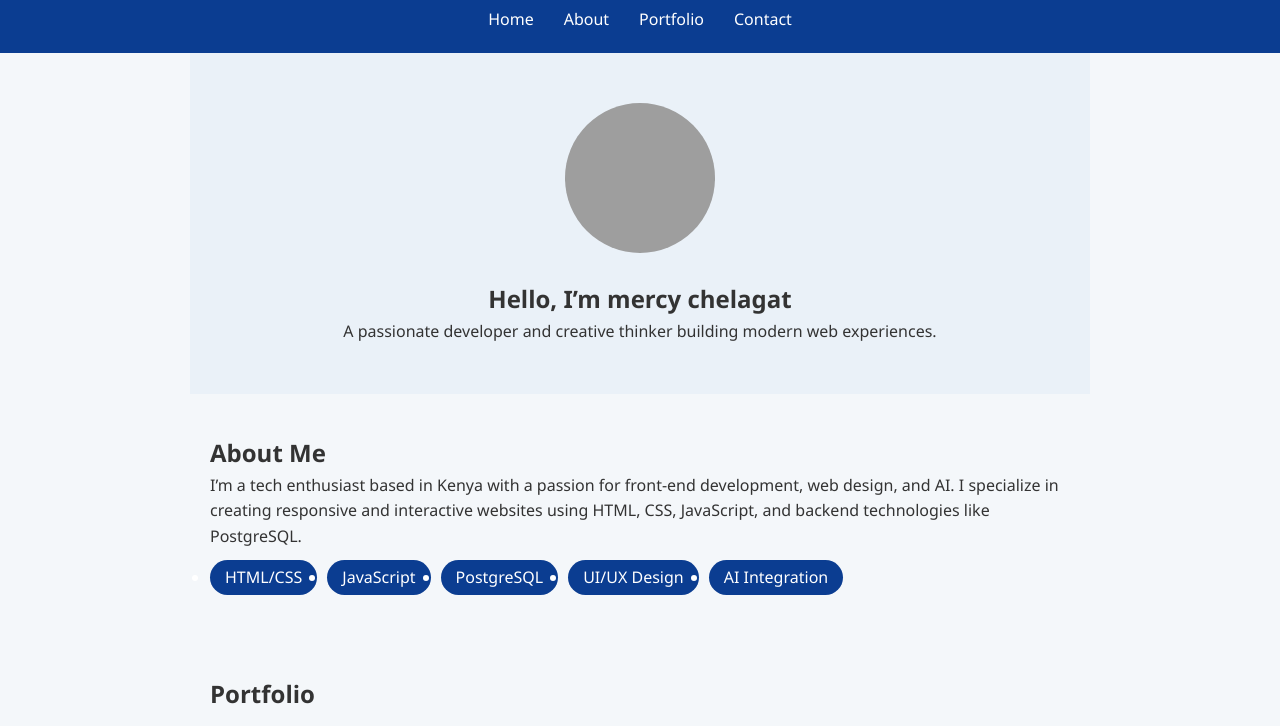
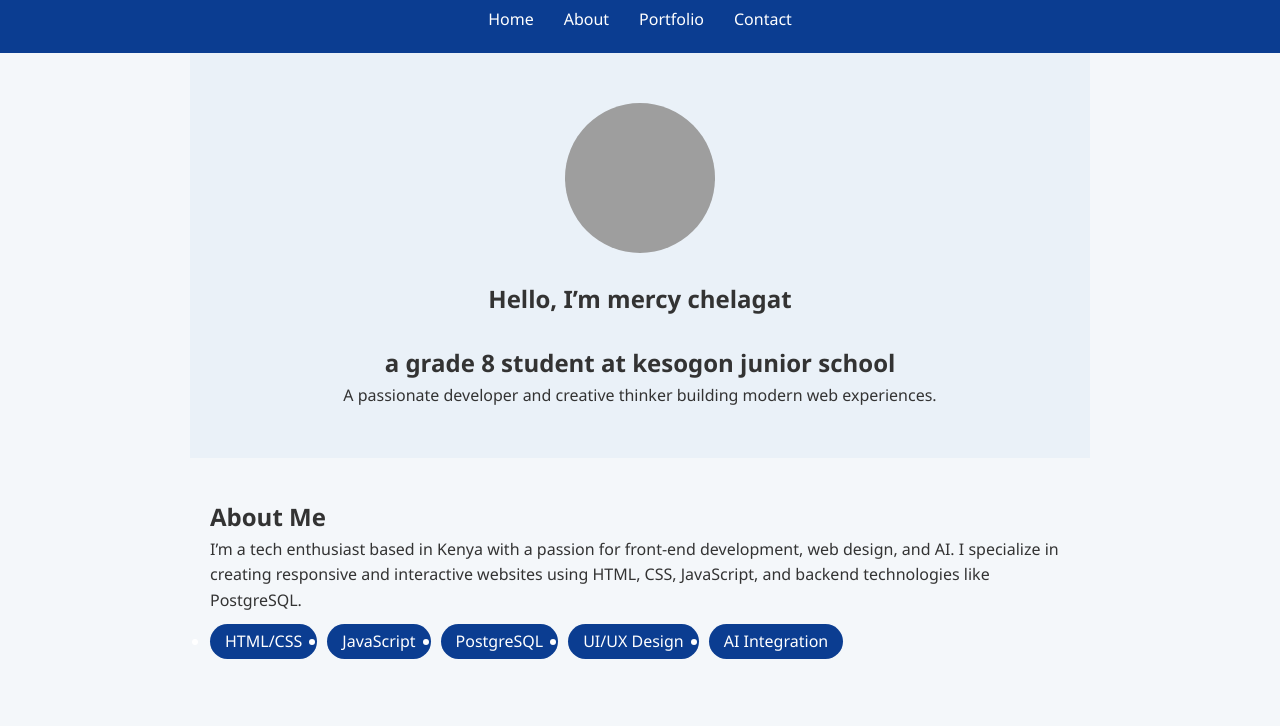
Before and after one commit to chela-05/-chelagat, a plain HTML site: page index.html in a window 1280 px wide. Shown: the part 74-800 px from the top of the page. Drawn offline with Linux system fonts and the light colour scheme; grey boxes are pictures that could not be loaded.

Commit message:
Update index.html

```diff
--- a/index.html
+++ b/index.html
@@ -21,7 +21,8 @@
 
   <section id="home" class="hero">
     <img src="ch4.jpg" alt="mercy chelagat" class="profile-pic"/>
-    <h2>Hello, I’m mercy chelagat</h2>
+    <h2>Hello, I’m mercy chelagat</h2><br>
+      <h2>a grade 8 student at kesogon junior school </h2>
     <p>A passionate developer and creative thinker building modern web experiences.</p>
   </section>
 
```
